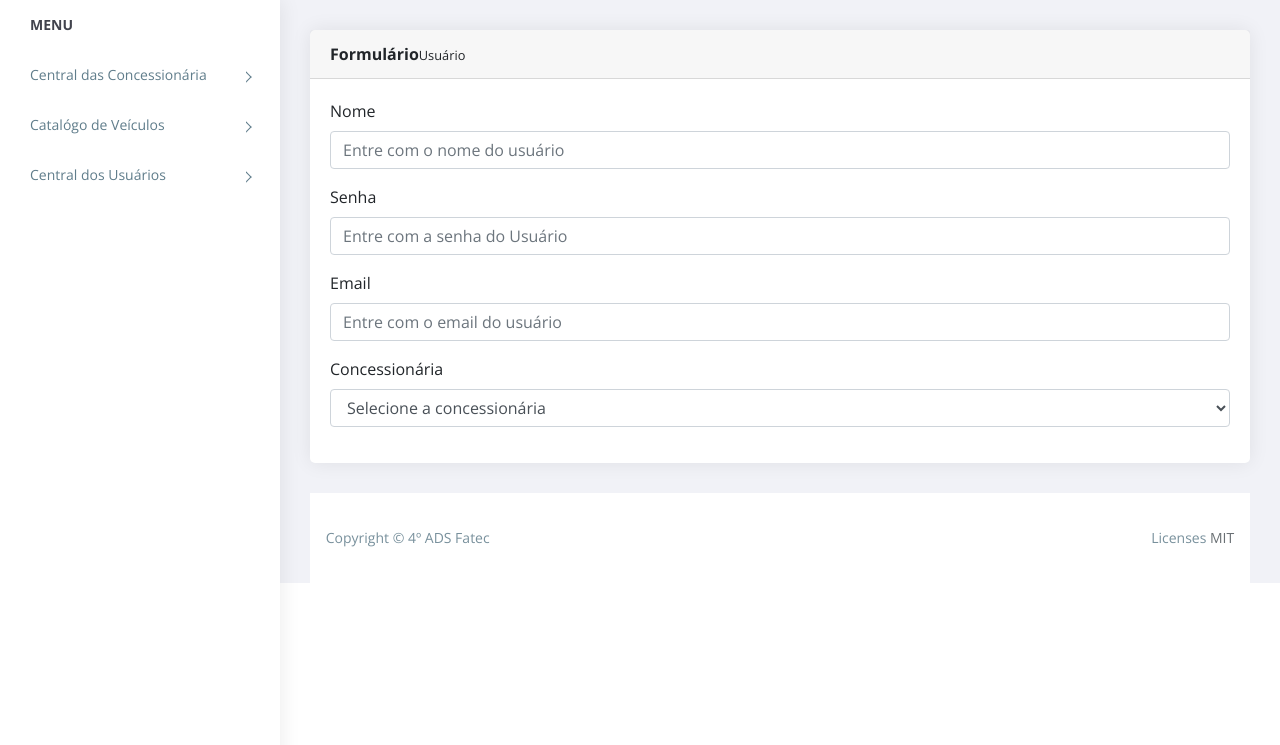
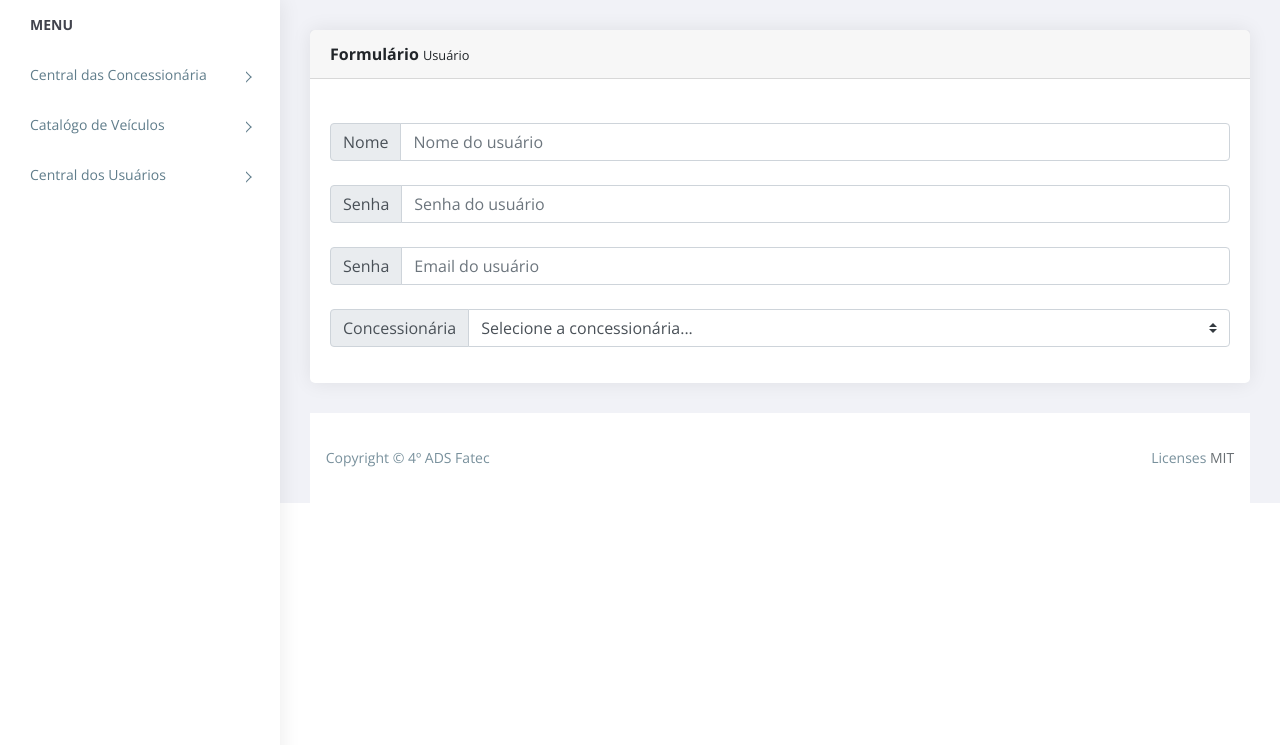
Before and after one commit to savio-2-lopes/Simple-Management-System-PHP, a PHP site: page /add_users.php in a window 1280 px wide. Shown: the part 55-800 px from the top of the page. Run offline with PHP 8.4, Linux system fonts and the light colour scheme; a user stored in the database is signed in; data comes from the database, SQL or seed files in the repository; some libraries are stand-ins or nearby versions.

Commit message:
:rocket: Update template and fix bug

```diff
--- a/add_users.php
+++ b/add_users.php
@@ -44,28 +44,37 @@ if (isset($_POST['submit'])) {
         <div class="row">
             <div class="col-lg-12">
                 <div class="card">
-                    <div class="card-header"><strong>Formulário</strong><small>Usuário</small></div>
+                    <div class="card-header"><strong>Formulário</strong> <small>Usuário</small></div>
                     <div class="card-body card-block">
                         <form method="post" enctype="multipart/form-data">
-                            <div class="form-group">
-                                <label class="form-control-label">Nome</label>
-                                <input type="text" value="<?php echo $name ?>" name="name" placeholder="Entre com o nome do usuário" class="form-control" required>
-                            </div>
 
-                            <div class="form-group">
-                                <label class="form-control-label">Senha</label>
-                                <input type="password" value="<?php echo $password ?>" name="password" placeholder="Entre com a senha do Usuário" class="form-control" required>
-                            </div>
+                            <section class="input-group mb-3 mt-4">
+                                <div class="input-group-prepend">
+                                    <span class="input-group-text" id="basic-addon1">Nome</span>
+                                </div>
+                                <input type="text" value="<?php echo $name ?>" name="name" class="form-control" placeholder="Nome do usuário" aria-label="Username" aria-describedby="basic-addon1" required>
+                            </section>
 
-                            <div class="form-group">
-                                <label class="form-control-label">Email</label>
-                                <input type="email" value="<?php echo $email ?>" name="email" placeholder="Entre com o email do usuário" class="form-control" required>
-                            </div>
+                            <section class="input-group mb-3 mt-4">
+                                <div class="input-group-prepend">
+                                    <span class="input-group-text" id="basic-addon1">Senha</span>
+                                </div>
+                                <input type="password" value="<?php echo $password ?>" name="password" class="form-control" placeholder="Senha do usuário" aria-label="Username" aria-describedby="basic-addon1" required>
+                            </section>
 
-                            <div class="form-group">
-                                <label class="form-control-label">Concessionária</label>
-                                <select name="concessionaria_id" required class="form-control">
-                                    <option value="">Selecione a concessionária</option>
+                            <section class="input-group mb-3 mt-4">
+                                <div class="input-group-prepend">
+                                    <span class="input-group-text" id="basic-addon1">Senha</span>
+                                </div>
+                                <input type="email" value="<?php echo $email ?>" name="email" class="form-control" placeholder="Email do usuário" aria-label="Username" aria-describedby="basic-addon1" required>
+                            </section>
+
+                            <section class="input-group mb-3 mt-4">
+                                <div class="input-group-prepend">
+                                    <label class="input-group-text" for="inputGroupSelect01">Concessionária</label>
+                                </div>
+                                <select class="custom-select" name="concessionaria_id" id="inputGroupSelect01" required>
+                                    <option selected>Selecione a concessionária...</option>
 
                                     <?php
                                     $res = mysqli_query($con, "SELECT * FROM concessionaria ORDER BY concessionaria desc");
@@ -78,10 +87,10 @@ if (isset($_POST['submit'])) {
                                     }
                                     ?>
                                 </select>
-                            </div>
+                            </section>
 
                             <?php if ($_SESSION['ROLE'] == 1) { ?>
-                                <button type="submit" name="submit" class="btn btn-lg btn-success btn-block" style="border-radius:0.8rem">
+                                <button type="submit" name="submit" class="btn btn-lg btn-success btn-block mt-4" style="border-radius:0.8rem">
                                     <span id="payment-button-amount">Cadastrar</span>
                                 </button>
                             <?php } ?>
--- a/assets/css/styles.css
+++ b/assets/css/styles.css
@@ -722,7 +722,7 @@ aside.left-panel:hover {
   margin: 0;
   padding: 13.5px 0;
   background: var(--white);
-  text-transform: capitalize;
+  text-transform: none;
 }
 .right-panel .page-header .breadcrumb > li + li:before {
   padding: 0 5px;
@@ -1110,7 +1110,7 @@ header .form-inline .search-form.close {
   font-size: 0.875em;
   font-weight: 600;
   padding-top: 5px;
-  text-transform: capitalize;
+  text-transform: none;
 }
 .card .card-footer button,
 .card .card-top button {
@@ -1260,13 +1260,13 @@ header .form-inline .search-form.close {
 .table-stats table th .name {
   color: #343a40;
   font-size: 14px;
-  text-transform: capitalize;
+  text-transform: none;
 }
 .table-stats table td {
   color: #343a40;
   font-size: 14px;
   font-weight: 600;
-  text-transform: capitalize;
+  text-transform: none;
   vertical-align: middle;
 }
 .timeline li {
```
Also changed, not shown: add_car.php (+5 -2 lines), add_dealership.php (+9 -6 lines).
